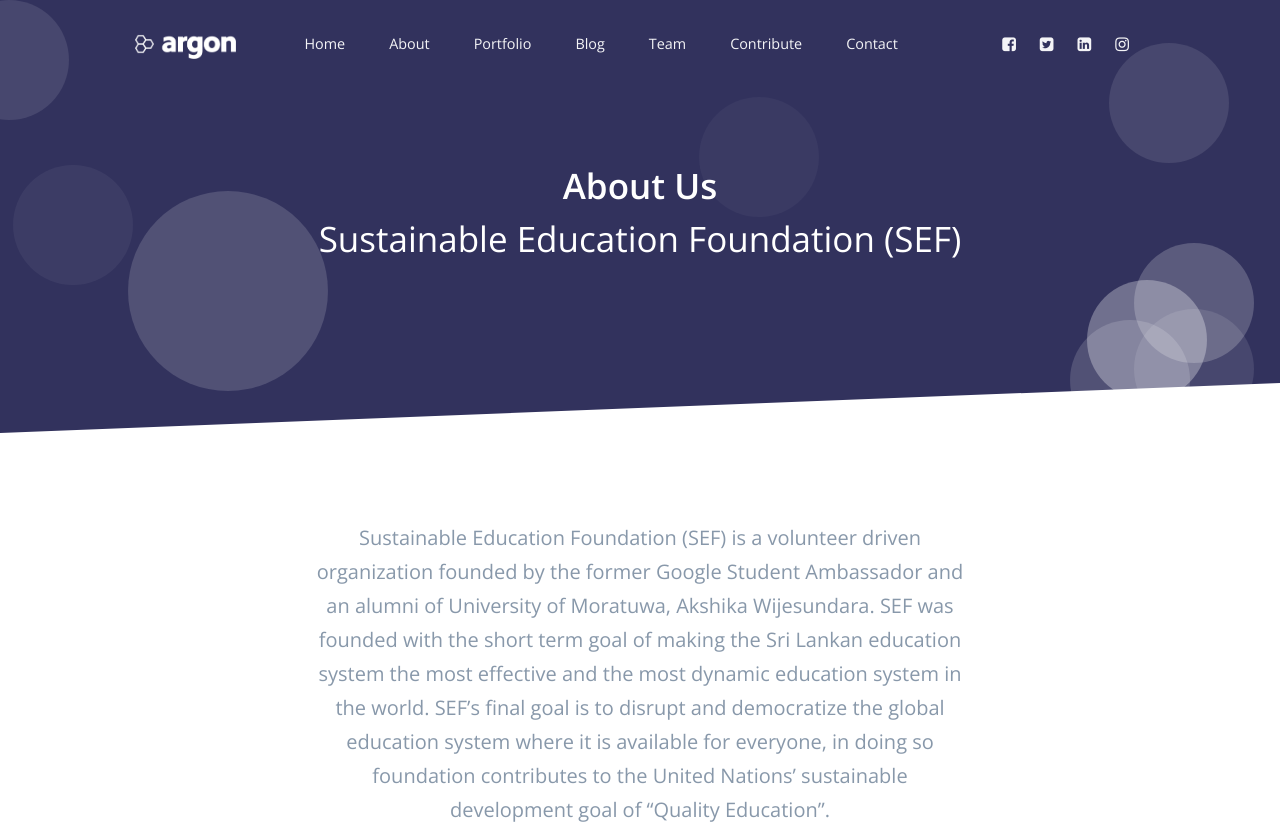
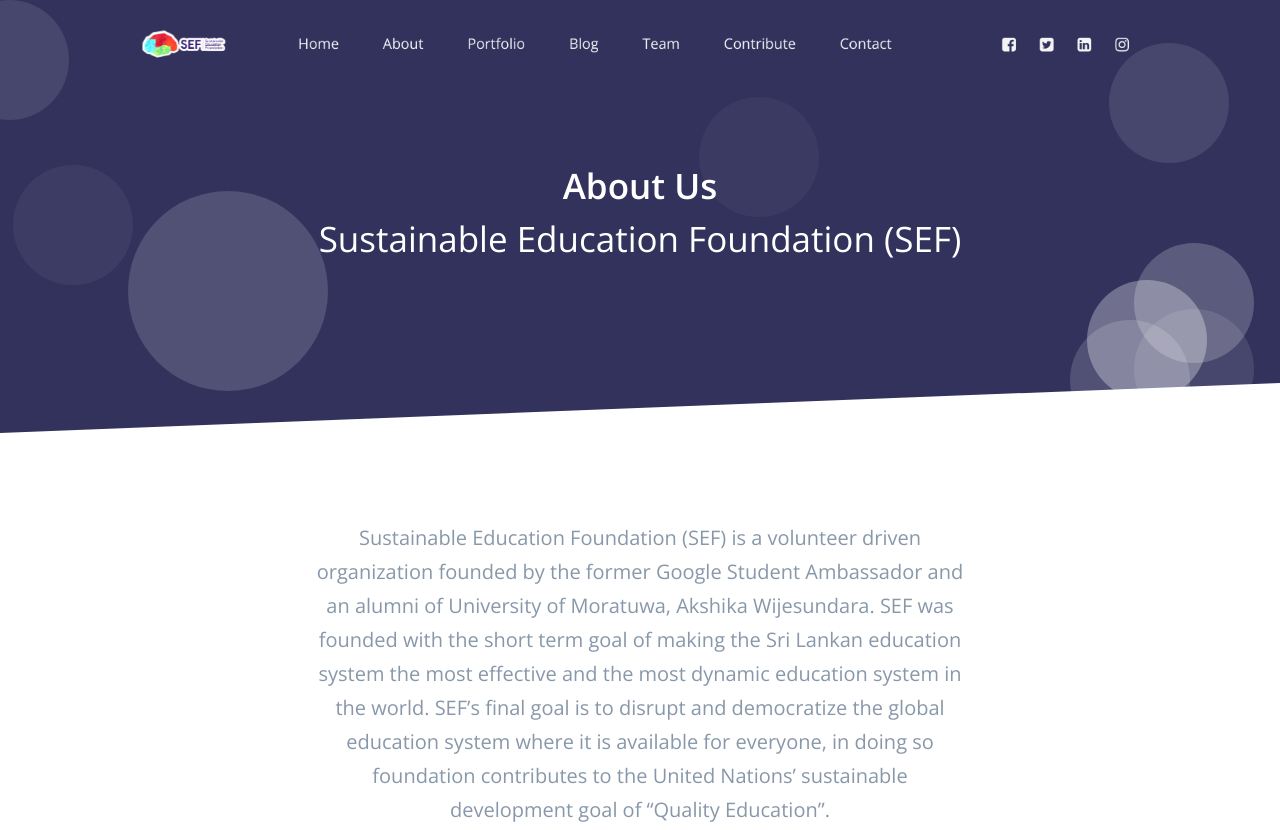
Before and after one commit to m3rlin94/sef-web, a plain HTML site: page about.html in a window 1280 px wide. Shown: the top 830 px of the page. Drawn offline with nearby package versions, Linux system fonts and the light colour scheme.

Commit message:
updated index, contact, team, and about
added global-custom.css link
changed the logo

```diff
--- a/about.html
+++ b/about.html
@@ -16,6 +16,9 @@
     <link href="assets/vendor/font-awesome/css/font-awesome.min.css" rel="stylesheet">
     <!-- Argon CSS -->
     <link type="text/css" href="assets/css/argon.css?v=1.0.1" rel="stylesheet">
+
+    <!-- Global Custom CSS -->
+    <link type="text/css" href="assets/css/global-custom.css" rel="stylesheet">
 </head>
 
 <body>
@@ -23,7 +26,7 @@
     <nav id="navbar-main" class="navbar navbar-main navbar-expand-lg navbar-transparent navbar-light headroom">
         <div class="container">
           <a class="navbar-brand mr-lg-5" href="index.html">
-            <img src="assets/img/brand/white.png">
+            <img src="assets/img/brand/logo.png">
           </a>
           <button class="navbar-toggler" type="button" data-toggle="collapse" data-target="#navbar_global" aria-controls="navbar_global" aria-expanded="false" aria-label="Toggle navigation">
             <span class="navbar-toggler-icon"></span>
@@ -33,7 +36,7 @@
               <div class="row">
                 <div class="col-6 collapse-brand">
                   <a href="index.html">
-                    <img src="assets/img/brand/blue.png">
+                    <img src="assets/img/brand/logo.png">
                   </a>
                 </div>
                 <div class="col-6 collapse-close">
```
Also changed, not shown: contact.html (+2 -2 lines), index.html (+2 -2 lines), team.html (+4 -2 lines).
